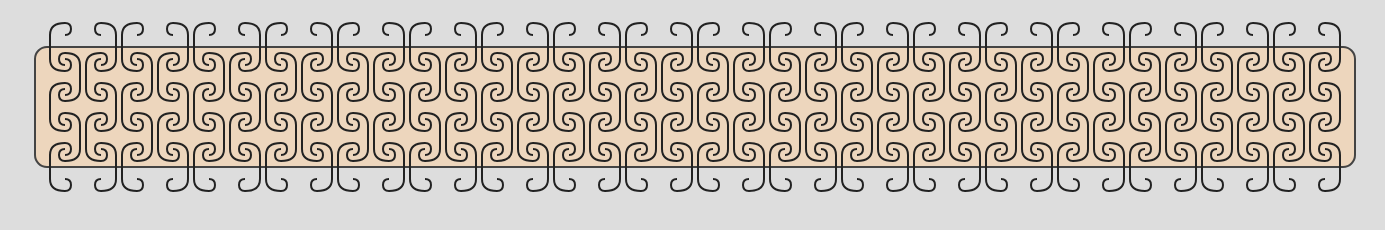
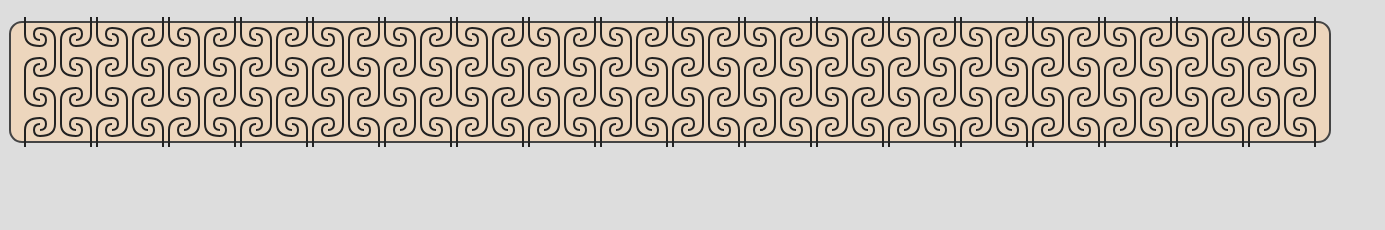
Before and after one commit to solenoid/living-hinge-3, a plain HTML site: page index.html in a window 1280 px wide. Shown: the part 62-292 px from the top of the page, 1385 px wide, since content can reach past the window. Drawn offline with Linux system fonts and the light colour scheme.

Commit message:
make it so margin cuts off the outside curls

```diff
--- a/index.html
+++ b/index.html
@@ -40,7 +40,7 @@
 data3 = data3.map(d => [[d, 0], [d, bh]]);
 data4 = data4.map(d => [[d, -bh2], [d, bh2], [d, bh]]);
 
-let margin = 30;
+let margin = 5;
 let sv = d3
   .select("svg")
   .style("height", height + 2 * margin)
```
